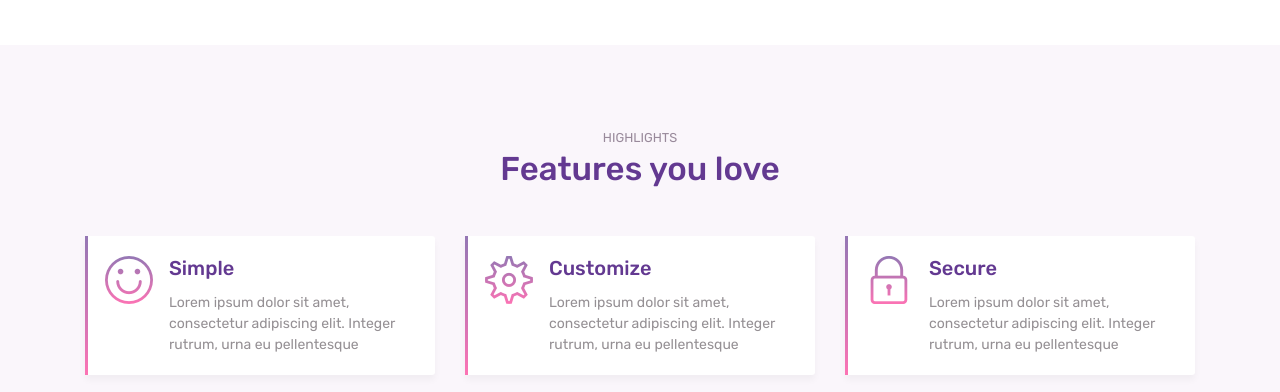
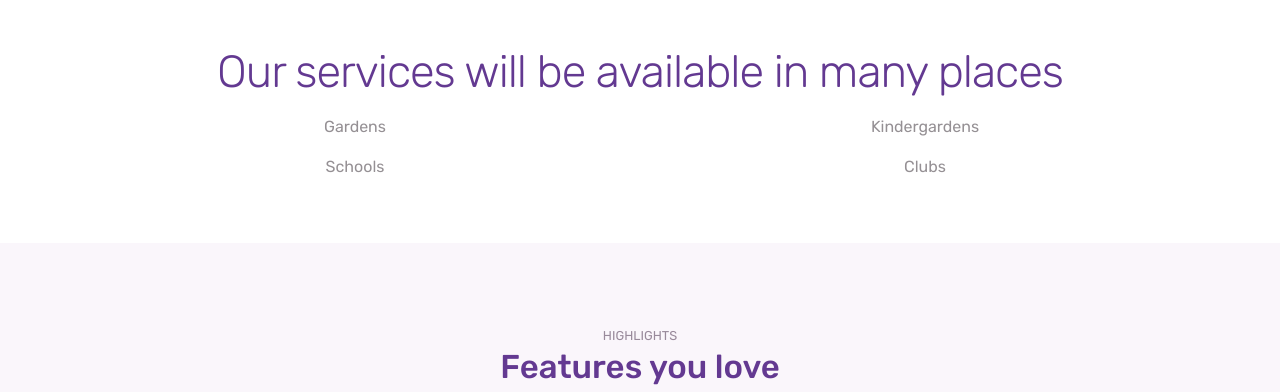
Before and after one commit to Ingimohamed/Landing-Page-2023, a plain HTML site: page index.html in a window 1280 px wide. Shown: the part 823-1215 px from the top of the page. Drawn offline with Linux system fonts and the light colour scheme.

Commit message:
Update 3

```diff
--- a/index.html
+++ b/index.html
@@ -69,6 +69,30 @@ URI     : https://colorlib.com
     <div class="client-logos my-5">
         <div class="container text-center">
             <img src="images/client-logos.png" alt="client logos" class="img-fluid">
+        </div>
+    </div>
+
+   <div class="client-logos my-5">
+        <div class="container text-center">
+            <h2 class="text-center">Our services will be available in many places</h2>
+            <div class="row">
+                <div class="col-md-6">
+                    <div>
+                        <p>Gardens</p>
+                    </div>
+                    <div>
+                        <p>Schools</p>
+                    </div>
+                </div>
+                <div class="col-md-6">
+                    <div>
+                        <p>Kindergardens</p>
+                    </div>
+                    <div>
+                        <p>Clubs</p>
+                    </div>
+                </div>
+            </div>
         </div>
     </div>
 
```
